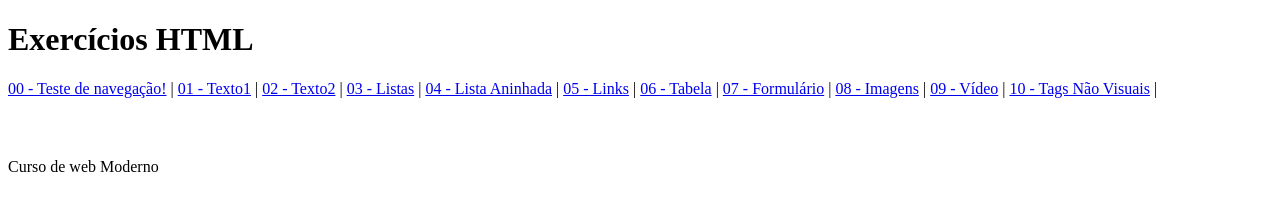
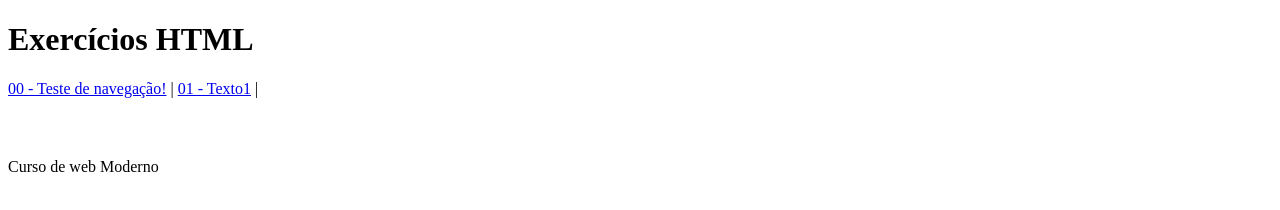
Before and after one commit to timzejr2/Curriculo, a plain HTML site: page index.html in a window 1280 px wide. Drawn offline with Linux system fonts and the light colour scheme.

Commit message:
removido paginas extras

```diff
--- a/index.html
+++ b/index.html
@@ -17,15 +17,6 @@
     <nav>
         <a href="paginas/teste.html">00 - Teste de navegação!</a> |
         <a href="paginas/texto1.html">01 - Texto1</a> |
-        <a href="paginas/texto2.html">02 - Texto2</a> |
-        <a href="paginas/listas.html">03 - Listas</a> |
-        <a href="paginas/listaAninhada.html">04 - Lista Aninhada</a> |
-        <a href="paginas/links.html">05 - Links</a> |
-        <a href="paginas/tabela.html">06 - Tabela</a> |
-        <a href="paginas/form/form.html">07 - Formulário</a> |
-        <a href="paginas/imagens.html">08 - Imagens</a> |
-        <a href="paginas/video.html">09 - Vídeo</a> |
-        <a href="paginas/tagsNaoVisuais.html">10 - Tags Não Visuais</a> |
     </nav>
     <section id="conteudo"></section>
     <footer>
```
